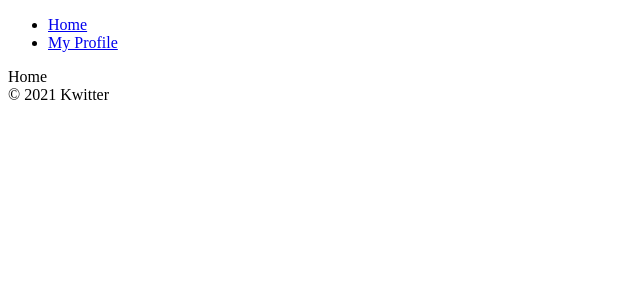
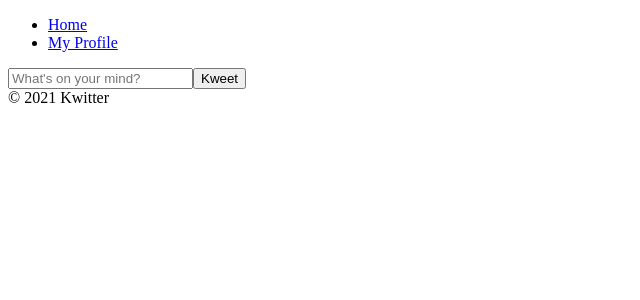
Before and after one commit to kanbaer-sht/kwitter, a React (Create React App) app: page /#/ in a window 1280 px wide. Shown: the top 300 px of the page, without its empty margins (0-640 px from the left). Built offline with nearby package versions, Linux system fonts and the light colour scheme; no server answers; sample sign-in values are in the browser's storage.

Commit message:
add Kweet and firestore connection::2021-05-24

```diff
--- a/src/fbConf.js
+++ b/src/fbConf.js
@@ -1,5 +1,6 @@
 import firebase from "firebase/app";
 import 'firebase/auth';
+import 'firebase/firestore';
 
 const firebaseConfig = {
     apiKey: process.env.REACT_APP_API_KEY,
@@ -15,3 +16,4 @@
 export const firebaseInstance = firebase;
 
 export const authService = firebase.auth();
+export const dbService = firebase.firestore();
--- a/src/routes/Home.js
+++ b/src/routes/Home.js
@@ -1,5 +1,41 @@
-import React from 'react';
+import React, { useState } from 'react';
+import { dbService } from '../fbConf';
 
-const Home = () => <span>Home</span>;
+const Home = () => {
+    const [kweet, setKweet] = useState("");
+
+    const onSubmit = async (e) => {
+        e.preventDefault();
+        await dbService.collection("kweet").add({
+            kweet,
+            createdAt: Date.now()
+        });
+        setKweet("");
+    }
+
+    const onChange = (e) => {
+        setKweet(e.target.value);
+    }
+
+    return (
+        <>
+        <div>
+            <form onSubmit={onSubmit}>
+                <input
+                value={kweet}
+                onChange={onChange}
+                type="text"
+                placeholder="What's on your mind?"
+                maxLength={120}
+                />
+                <input
+                type="submit"
+                value="Kweet"
+                />
+            </form>
+        </div>
+        </>
+    );
+}
 
 export default Home;
```
